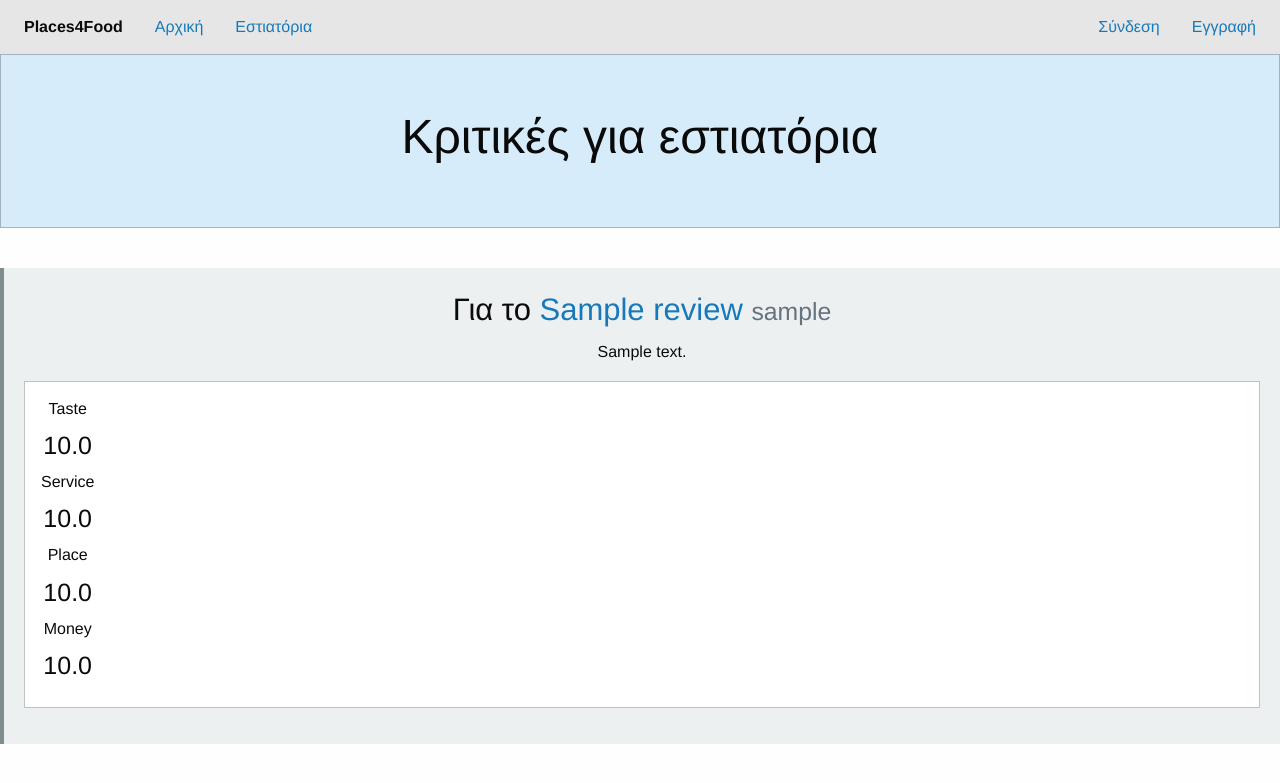
After one commit to aalykiot/places4food, a PHP site: template src/templates/review.template.php in a window 1280 px wide. The commit adds this page. Shown: the top 783 px of the page. Run offline with PHP 8.4, Linux system fonts and the light colour scheme; the template is opened without the code that fills it: most values are stand-ins (such as "Sample title", 1, 10 or a date in 2020); data that the repository does not hold is empty; some libraries are stand-ins or nearby versions.

Commit message:
Reviews game completed

```diff
--- a/index.php
+++ b/index.php
@@ -8,7 +8,8 @@
 
       'home' => array('path' => 'home', 'view' => 'HomeView', 'model' => 'HomeModel', 'controller' => 'HomeController'),
       'user' => array('path' => 'user', 'view' => 'UserView', 'model' => 'UserModel', 'controller' => 'UserController'),
-      'restaurant' => array('path' => 'restaurant', 'view' => 'RestaurantView', 'model' => 'RestaurantModel', 'controller' => 'RestaurantController')
+      'restaurant' => array('path' => 'restaurant', 'view' => 'RestaurantView', 'model' => 'RestaurantModel', 'controller' => 'RestaurantController'),
+      'reviews' => array('path' => 'review', 'view' => 'ReviewView', 'model' => 'ReviewModel', 'controller' => 'ReviewController')
 
     );
 
--- /dev/null
+++ b/src/templates/review.template.php
@@ -0,0 +1,105 @@
+<!doctype html>
+<html class="no-js" lang="en">
+
+<head>
+  <meta charset="utf-8" />
+  <meta name="viewport" content="width=device-width, initial-scale=1.0" />
+  <title>Places4food | Κριτικές</title>
+  <link rel="stylesheet" href="https://dhbhdrzi4tiry.cloudfront.net/cdn/sites/foundation.min.css">
+  <link href='https://cdnjs.cloudflare.com/ajax/libs/foundicons/3.0.0/foundation-icons.css' rel='stylesheet' type='text/css'>
+
+</head>
+
+<body>
+
+  <div class="title-bar" data-responsive-toggle="mainNavigation" data-hide-for="medium">
+    <div class="title-bar-left">
+      <button class="menu-icon" type="button" data-toggle="mainNavigation"></button>
+      <div class="title-bar-title">Menu</div>
+    </div>
+    <div class="title-bar-right">
+      Places4Food
+    </div>
+  </div>
+  <div class="top-bar" id="mainNavigation">
+    <div class="top-bar-left">
+      <ul class="menu vertical medium-horizontal">
+        <li class="menu-text hide-for-small-only">Places4Food</li>
+        <li><a href="./index.php?page=home">Αρχική</a></li>
+        <li><a href="./index.php?page=restaurant">Εστιατόρια</a></li>
+      </ul>
+    </div>
+    <div class="top-bar-right">
+      <ul class="menu vertical medium-horizontal">
+        <?php if ($is_logged_in) { ?>
+          <li><a href="./index.php?page=user">Λογαρισμός</a></li>
+          <li><a href="./index.php?page=user&action=logout">Αποσύνδεση</a></li>
+        <?php } else { ?>
+          <li><a href="./index.php?page=user&action=login">Σύνδεση</a></li>
+          <li><a href="./index.php?page=user&action=register">Εγγραφή</a></li>
+        <?php } ?>
+      </ul>
+    </div>
+  </div>
+
+  <div class="callout large primary">
+    <div class="row column text-center">
+      <h1>Κριτικές για εστιατόρια</h1>
+    </div>
+  </div>
+  <div class="row" id="content">
+    <center>
+    <div class="medium-9">
+      <br>
+
+      <?php foreach ($reviews as $review): ?>
+
+        <div class="blog-post" style="background: #ecf0f1;padding: 20px;margin-bottom: 30px;border-left: 4px solid #7f8c8d;">
+          <h3>Για το <a href="./index.php?page=restaurant&id=<?php echo $review['restaurant_id'] ?>"><?php echo $review['name'] ?> </a> <small style="color: #2c3e50;opacity: 0.7;"><?php echo $review['username'] ?></small></h3>
+          <p> <?php echo $review['description'] ?></p>
+          <div class="callout">
+            <ul class="menu simple">
+              <div class="row">
+                <div class="small-3 columns">
+                  <h6>Taste</h5>
+                  <h4> <?php echo number_format($review['taste_score'], 1) ?> </h4>
+                </div>
+                <div class="small-3 columns">
+                  <h6>Service</h6>
+                  <h4> <?php echo number_format($review['service_score'], 1) ?> </h4>
+                </div>
+                <div class="small-3 columns">
+                  <h6>Place</h6>
+                  <h4> <?php echo number_format($review['place_score'], 1) ?> </h4>
+                </div>
+                <div class="small-3 columns">
+                  <h6>Money</h6>
+                  <h4> <?php echo number_format($review['vom_score'], 1) ?> </h4>
+                </div>
+              </div>
+            </ul>
+          </div>
+        </div>
+
+      <?php endforeach; ?>
+
+    </div>
+  </center>
+
+  </div>
+
+  <script src="bower_components/jquery/dist/jquery.js?hash=c49047dde69a9cb7a50ca40493937357"></script>
+  <script src="bower_components/what-input/what-input.js?hash=7bb7fea252899152ca0173913a02f1eb"></script>
+  <script src="bower_components/foundation-sites/dist/foundation.js?hash=91fea43a73487cc87eaf15f88cfe1529"></script>
+  <script src="js/app.js?hash=69ec9e4a5c39f580d627486494fdbb8c"></script>
+</body>
+
+</html>
+<script src="https://code.jquery.com/jquery-2.1.4.min.js"></script>
+<script src="https://dhbhdrzi4tiry.cloudfront.net/cdn/sites/foundation.js"></script>
+<script>
+  $(document).foundation();
+</script>
+</body>
+
+</html>
```
Also changed, not shown: src/controllers/review.controller.php (added, +12 -0 lines), src/models/review.model.php (added, +46 -0 lines), src/views/review.view.php (added, +29 -0 lines).
